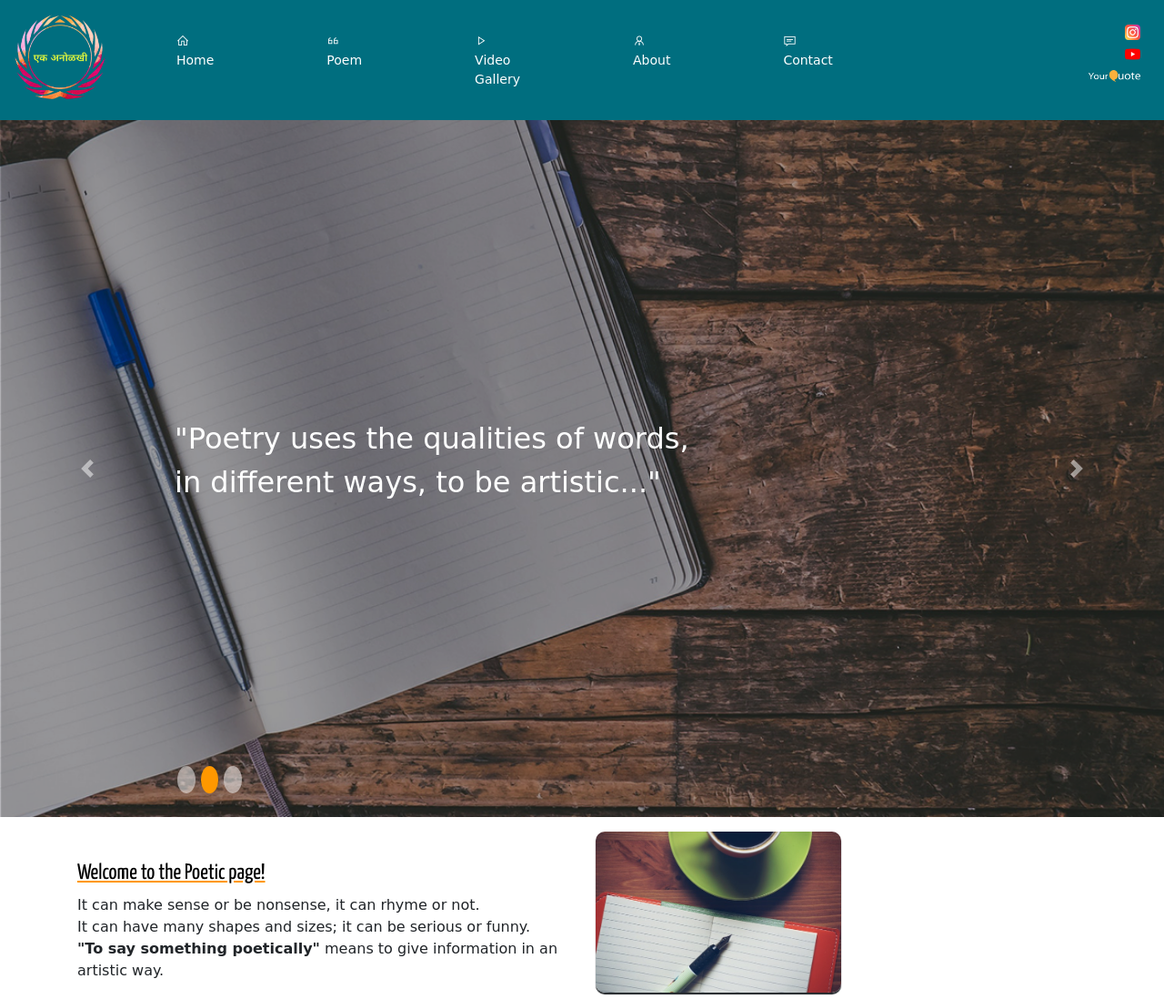
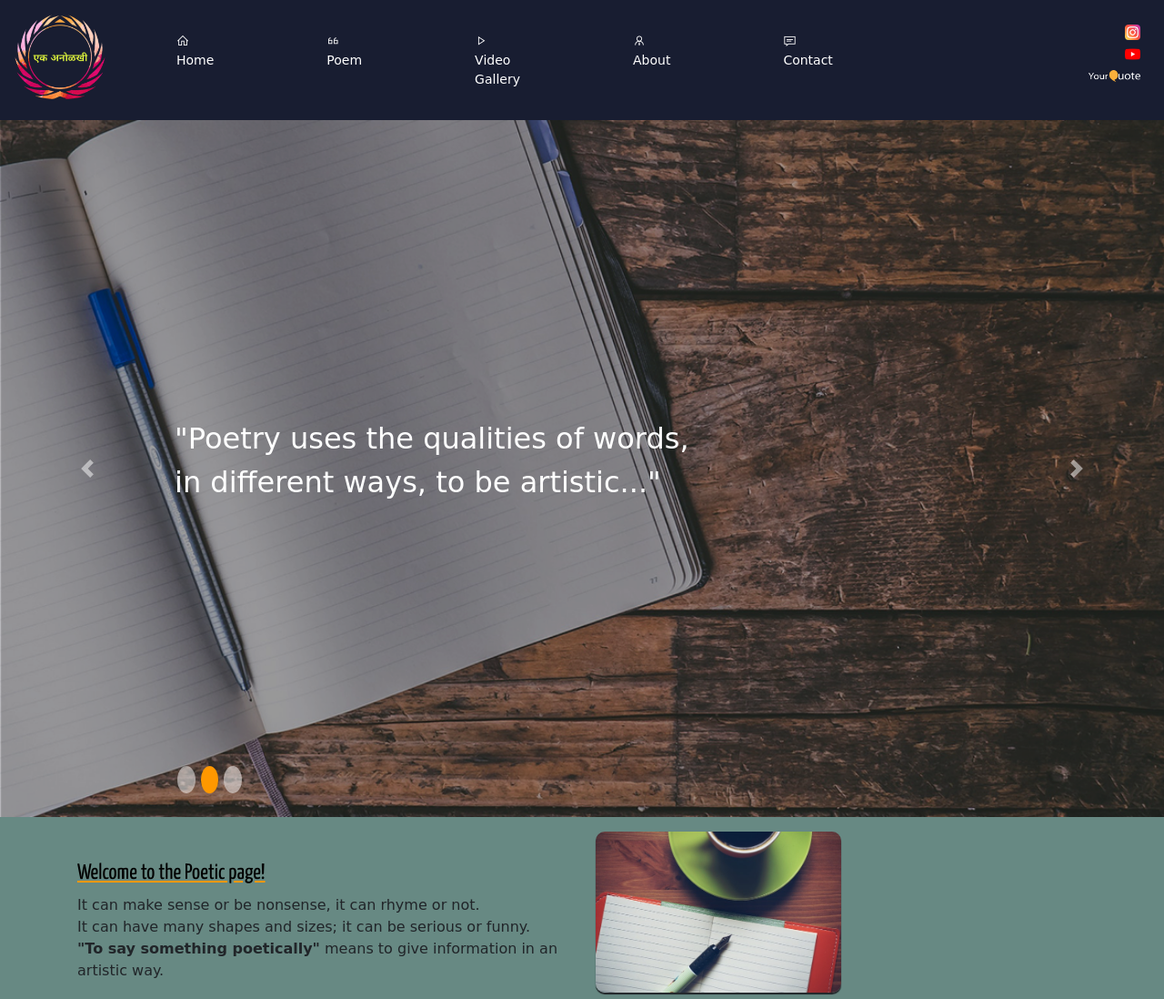
Before and after one commit to EkAnolkhi/EkAnolkhi.github.io, a plain HTML site: page index.html in a window 1280 px wide. Shown: the top 1098 px of the page at 91% size. Drawn offline with nearby package versions, Linux system fonts and the light colour scheme; a web font is replaced by a local one.

Commit message:
Update style.css

```diff
--- a/css/style.css
+++ b/css/style.css
@@ -11,7 +11,7 @@ a{
     text-decoration: none !important;
 }
 
-@media(max-width:768px){
+/* @media(max-width:768px){
     .carousel-caption p, .carousel-indicators{
         visibility: hidden;
     }
@@ -39,8 +39,11 @@ a{
     .shubh_social_head{
         margin-top: 10px;
     }
+} */
+
+body{
+    background: #678983!important;
 }
-
 
 ::-webkit-scrollbar{
   background: #FF9800;
@@ -52,7 +55,7 @@ a{
     height: 10%;
 }
 .navbar{
-    background: #006E7F;
+    background: #181D31;
 }
 
 .logo img{
@@ -308,7 +311,7 @@ padding-right: 10px;
     width: 100%;
     min-height: 290px;
     float: left;
-    background:  #006E7F;
+    background:  #181D31;
 }
 
 .contact  h1{
```
